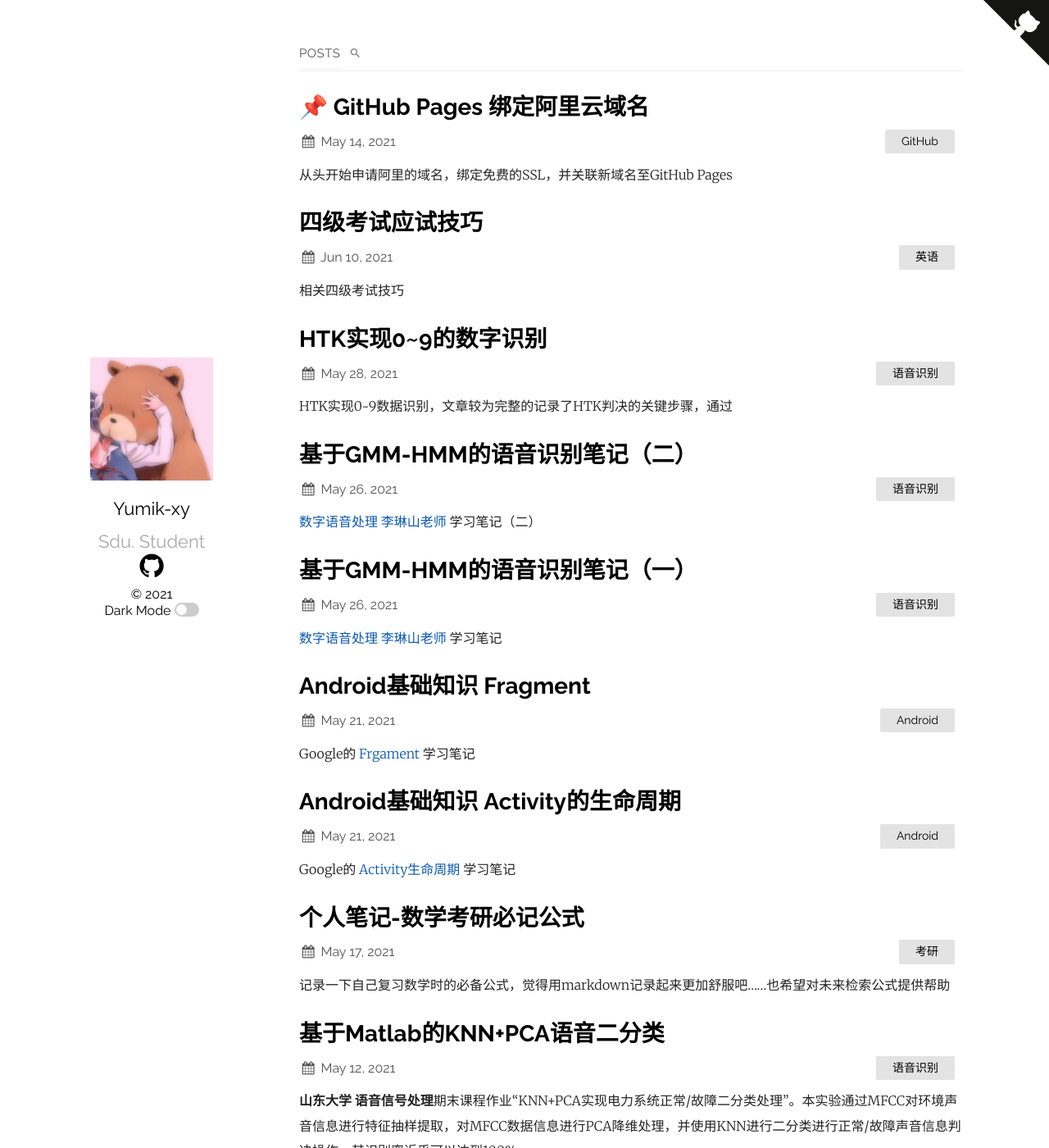
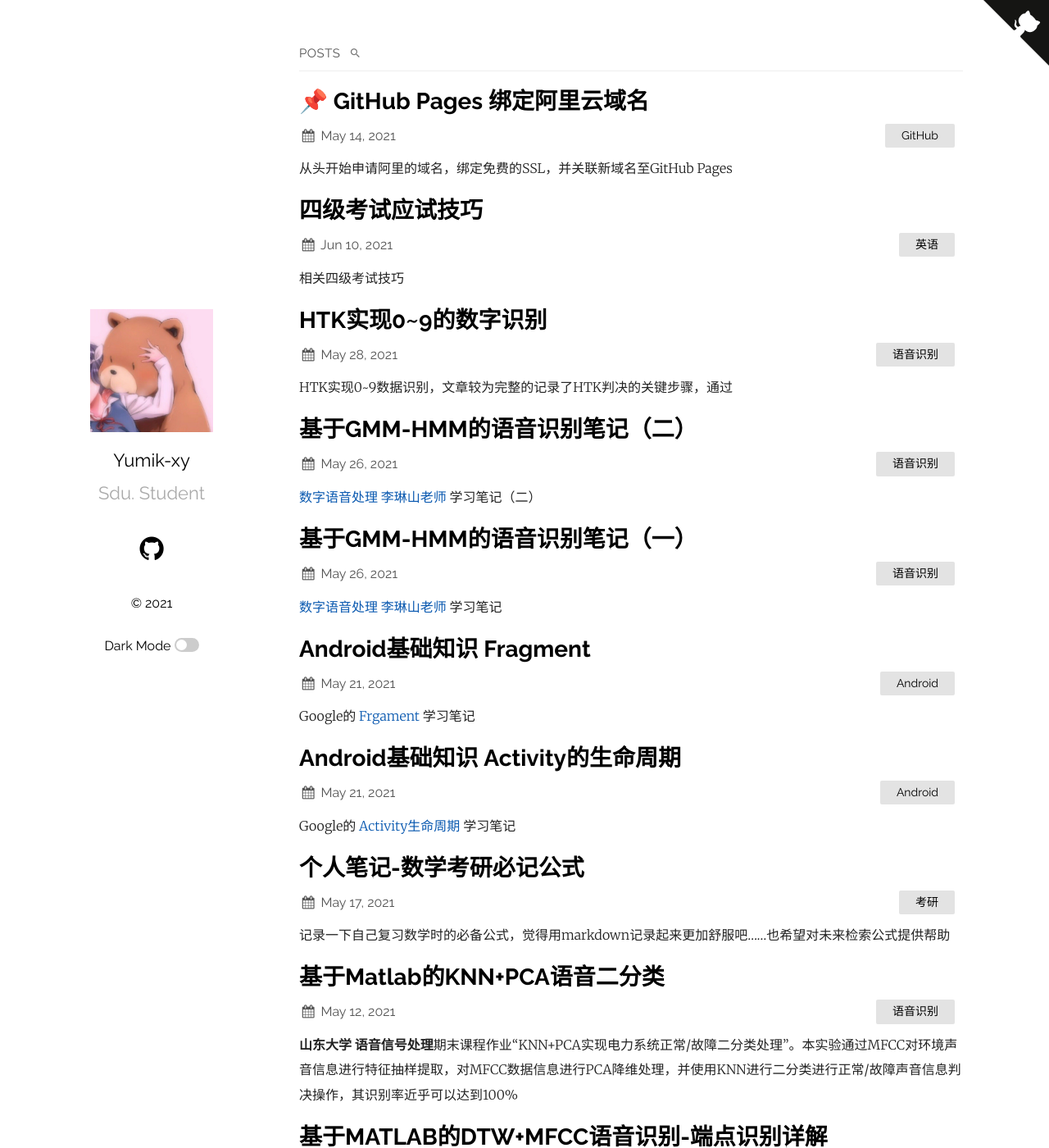
Before and after one commit to Yumik-xy/Yumik-xy.github.io, a Jekyll site: the page built from index.md, in a window 1280 px wide and 1400 px high. Shown: the whole window at 82% size. Built offline with Jekyll 4.4.1, drawn with Linux system fonts in a browser that asks for light colours; nearby versions of some CDN libraries; comment, search, counter and statistics services are not loaded.

Commit message:
Update plain.scss

```diff
--- a/_sass/plain.scss
+++ b/_sass/plain.scss
@@ -339,62 +339,3 @@
     display: block;
     margin: 0 auto;
 }
-
-code {
-  padding: 0 3px;
-  margin: 0 3px;
-  color: rgb(221, 17, 68);
-  background-color:rgb(245, 245, 245);
-  border: 1px solid rgb(221, 221, 221);
-  border-radius: 4px;
-}
-
-/* 字体大小微调 */
-.info-panel-tab-title {
-  font-size: 1.18em;
-}
-#file-library {
-  font-size: 1.12em;
-}
-#outline-content {
-  font-size: 1.06em;
-}
-
-/* 列表的上下边距 */
-li .mathjax-block, li p {
-  margin: .2rem 0
-}
-
-/* 一行文字的上下边距 */
-p, blockquote, ul, ol, dl, table {
-  margin: 0rem 0
-}
-
-/* 各级标题设置 */
-h1, h2, h3, h4, h5, h6 {
-  margin-top: 1.7rem;
-  margin-bottom: 0.3rem;
-}
-h1 {
-  font-size: 1.75em;
-  line-height: 1.225;
-  margin-top: 2.5em;
-  border-bottom: 1px solid #eee;
-  color: #D05;
-}
-h5 {
-  color: #2E66FF;
-  font-size: 1.1em;
-}
-
-
-/* 语法高亮相关 */
-.cm-s-inner .cm-comment {
-  color: #008000;
-}
-.cm-s-inner .cm-string {
-  color: #a31515;
-}
-.cm-s-inner .cm-keyword {
-  color: #ee0066;
-}
```
